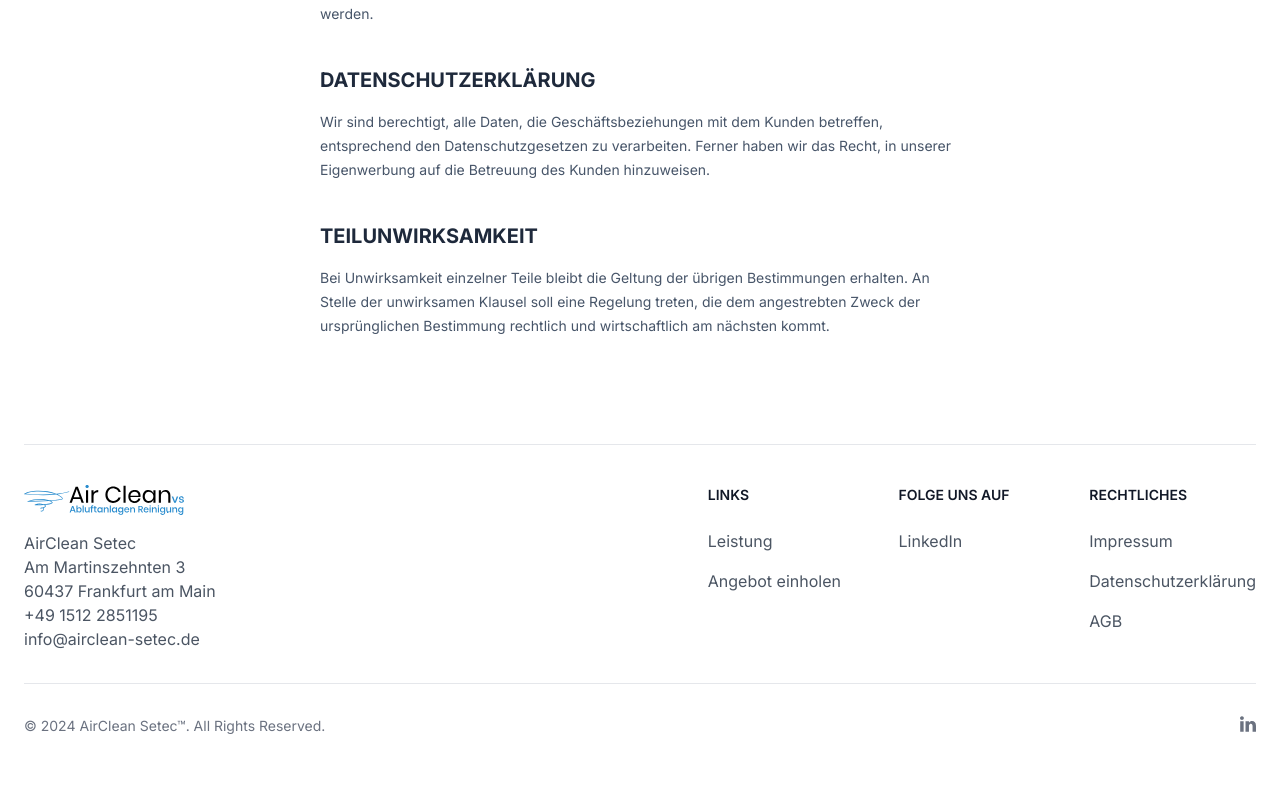
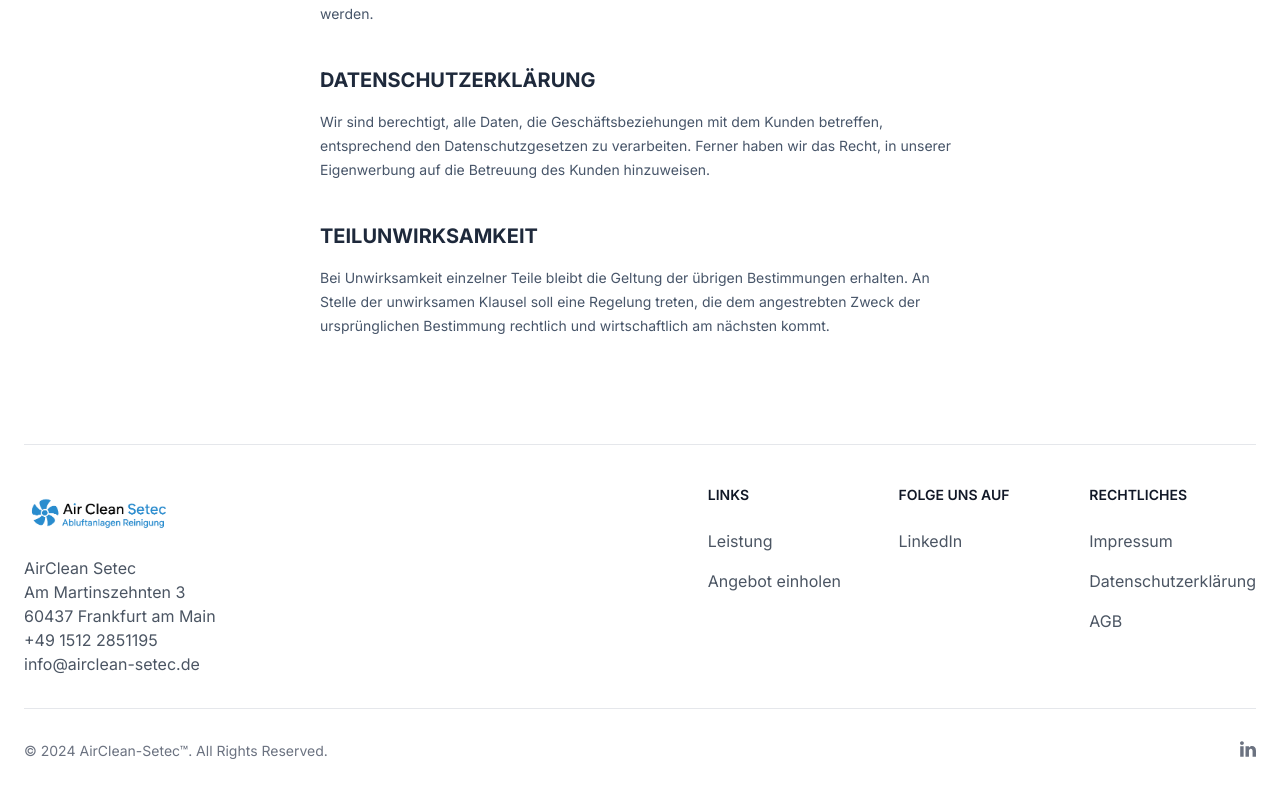
Before and after one commit to DevBerkcan/Air.Clean.Setec, a Next.js app: page /agb in a window 1280 px wide. Shown: the part 2872-3669 px from the top of the page. Before the commit the page ends 3648 px from the top, so only its background shows below. Built offline with nearby package versions, Linux system fonts and the light colour scheme.

Commit message:
Add new icon logo

```diff
--- a/src/components/Footer.tsx
+++ b/src/components/Footer.tsx
@@ -1,63 +1,99 @@
 import Image from 'next/image'
-import logo from '../assets/images/logo.svg'
 import Link from 'next/link'
 
+import logo from '../assets/images/logo2.png' // NEW: change to your AirClean-Setec turbine logo
+// If you also have a white version and want it later, import logoWhite too.
+
 const Footer: any = () => {
-
   return (
     <footer className="px-6 bg-white">
       <div className="container border-t border-gray-200 py-10">
-
         <div className="md:flex md:justify-between">
           <div className="mb-6 md:mb-0">
             <ul className="text-gray-600">
               <li className="mb-4">
                 <Link href="/#startseite" className="flex items-center">
-                  <Image src={logo} className="w-[160px] mr-3" alt="AirClean Setec Logo" />
+                  <Image
+                    src={logo}
+                    className="w-[150px] h-auto mr-3"
+                    alt="AirClean Setec – Küchenabluftreinigung"
+                    width={150}
+                    height={60}
+                  />
                 </Link>
               </li>
+
               <li>AirClean Setec</li>
               <li>Am Martinszehnten 3</li>
               <li>60437 Frankfurt am Main</li>
+
               <li>
-                <a href="tel:+4915122851195" className="hover:underline">+49 1512 2851195</a>
+                <a href="tel:+4915122851195" className="hover:underline">
+                  +49 1512 2851195
+                </a>
               </li>
+
               <li>
-                <a href="mailto:info@airclean-setec.de" className="hover:underline">info@airclean-setec.de</a>
+                <a
+                  href="mailto:info@airclean-setec.de"
+                  className="hover:underline"
+                >
+                  info@airclean-setec.de
+                </a>
               </li>
             </ul>
           </div>
+
           <div className="grid grid-cols-2 gap-8 sm:gap-6 sm:grid-cols-3">
             <div>
               <h2 className="mb-6 text-sm font-semibold text-gray-900 uppercase">Links</h2>
               <ul className="text-gray-600">
                 <li className="mb-4">
-                  <a href="#leistung" className="hover:underline">Leistung</a>
+                  <a href="#leistung" className="hover:underline">
+                    Leistung
+                  </a>
                 </li>
                 <li className="mb-4">
-                  <Link href="/angebot-einholen" className="hover:underline">Angebot einholen</Link>
+                  <Link href="/angebot-einholen" className="hover:underline">
+                    Angebot einholen
+                  </Link>
                 </li>
               </ul>
             </div>
+
             <div>
               <h2 className="mb-6 text-sm font-semibold text-gray-900 uppercase">Folge uns auf</h2>
               <ul className="text-gray-600">
                 <li className="mb-4">
-                  <a href="https://linkedin.com/company/airclean-setec" target="_blank" rel="noreferrer" className="hover:underline">LinkedIn</a>
+                  <a
+                    href="https://linkedin.com/company/airclean-setec"
+                    target="_blank"
+                    rel="noreferrer"
+                    className="hover:underline"
+                  >
+                    LinkedIn
+                  </a>
                 </li>
               </ul>
             </div>
+
             <div>
               <h2 className="mb-6 text-sm font-semibold text-gray-900 uppercase">Rechtliches</h2>
               <ul className="text-gray-600">
                 <li className="mb-4">
-                  <Link href="/impressum" className="hover:underline">Impressum</Link>
+                  <Link href="/impressum" className="hover:underline">
+                    Impressum
+                  </Link>
                 </li>
                 <li className="mb-4">
-                  <Link href="/datenschutzerklaerung" className="hover:underline">Datenschutzerklärung</Link>
+                  <Link href="/datenschutzerklaerung" className="hover:underline">
+                    Datenschutzerklärung
+                  </Link>
                 </li>
                 <li className="mb-4">
-                  <Link href="/agb" className="hover:underline">AGB</Link>
+                  <Link href="/agb" className="hover:underline">
+                    AGB
+                  </Link>
                 </li>
               </ul>
             </div>
@@ -68,18 +104,34 @@ const Footer: any = () => {
 
         <div className="grid gap-y-2 grid-cols-1 md:grid-cols-2">
           <span className="text-sm text-gray-500 text-center md:text-start">
-            © 2024 <Link href="/" className="hover:underline">AirClean Setec™</Link>. All Rights Reserved.
+            © 2024{' '}
+            <Link href="/" className="hover:underline">
+              AirClean-Setec™
+            </Link>
+            . All Rights Reserved.
           </span>
+
           <div className="flex space-x-6 justify-center md:justify-end">
-            <a href="https://linkedin.com/company/airclean-setec" target="_blank" rel="noreferrer" className="text-gray-500 hover:text-gray-900" aria-label="AirClean Setec auf LinkedIn">
-              <svg className="w-4 h-4" fill="currentColor" viewBox="0 0 434 415" xmlns="http://www.w3.org/2000/svg" aria-hidden="true">
+            <a
+              href="https://linkedin.com/company/airclean-setec"
+              target="_blank"
+              rel="noreferrer"
+              className="text-gray-500 hover:text-gray-900"
+              aria-label="AirClean-Setec auf LinkedIn"
+            >
+              <svg
+                className="w-4 h-4"
+                fill="currentColor"
+                viewBox="0 0 434 415"
+                xmlns="http://www.w3.org/2000/svg"
+                aria-hidden="true"
+              >
                 <path d="M104.789 48.6001C104.789 55.3106 103.397 61.9481 100.7 68.0929C98.0037 74.2377 94.0613 79.7561 89.1225 84.2992C84.1837 88.8422 78.356 92.3111 72.0078 94.4864C65.6597 96.6617 58.9292 97.4961 52.2421 96.9369H51.6105C44.9971 97.2783 38.3839 96.2595 32.1799 93.9435C25.9759 91.6274 20.3129 88.0634 15.541 83.4718C10.7691 78.8802 6.98977 73.3586 4.43666 67.2483C1.88355 61.138 0.610939 54.569 0.697496 47.9473C0.784054 41.3257 2.22794 34.7922 4.9399 28.7507C7.65185 22.7093 11.5742 17.2883 16.4645 12.823C21.3548 8.35769 27.109 4.94294 33.3715 2.78988C39.6339 0.636824 46.2714 -0.208796 52.8737 0.30533C59.5136 -0.193956 66.1851 0.685248 72.4691 2.88772C78.753 5.09019 84.5136 8.56834 89.389 13.1037C94.2644 17.639 98.1492 23.1336 100.799 29.2421C103.45 35.3507 104.808 41.9414 104.789 48.6001ZM5.71576 135.126H98.6V414.579H5.71576V135.126ZM433.716 254.284V414.579H340.832V265.105C340.832 227.505 327.4 201.863 293.674 201.863C283.214 201.958 273.037 205.269 264.525 211.348C256.013 217.427 249.578 225.979 246.095 235.842C243.715 243.147 242.674 250.82 243.021 258.495V414.621H150.053C150.053 414.621 151.316 161.274 150.053 135.084H243.105V174.663L242.432 175.632H243.063V174.579C251.476 159.974 263.73 147.954 278.495 139.826C293.26 131.697 309.971 127.771 326.81 128.474C387.905 128.474 433.716 168.432 433.716 254.284Z" />
               </svg>
               <span className="sr-only">LinkedIn</span>
             </a>
           </div>
         </div>
-
       </div>
     </footer>
   )
--- a/src/components/IconLogo.tsx
+++ b/src/components/IconLogo.tsx
@@ -1,5 +1,5 @@
 import Image from "next/image"
-import logoIcon from '@/assets/images/logo-icon.svg'
+import logoIcon from '@/assets/images/icon.png'
 
 const IconLogo: any = () => {
 
```
